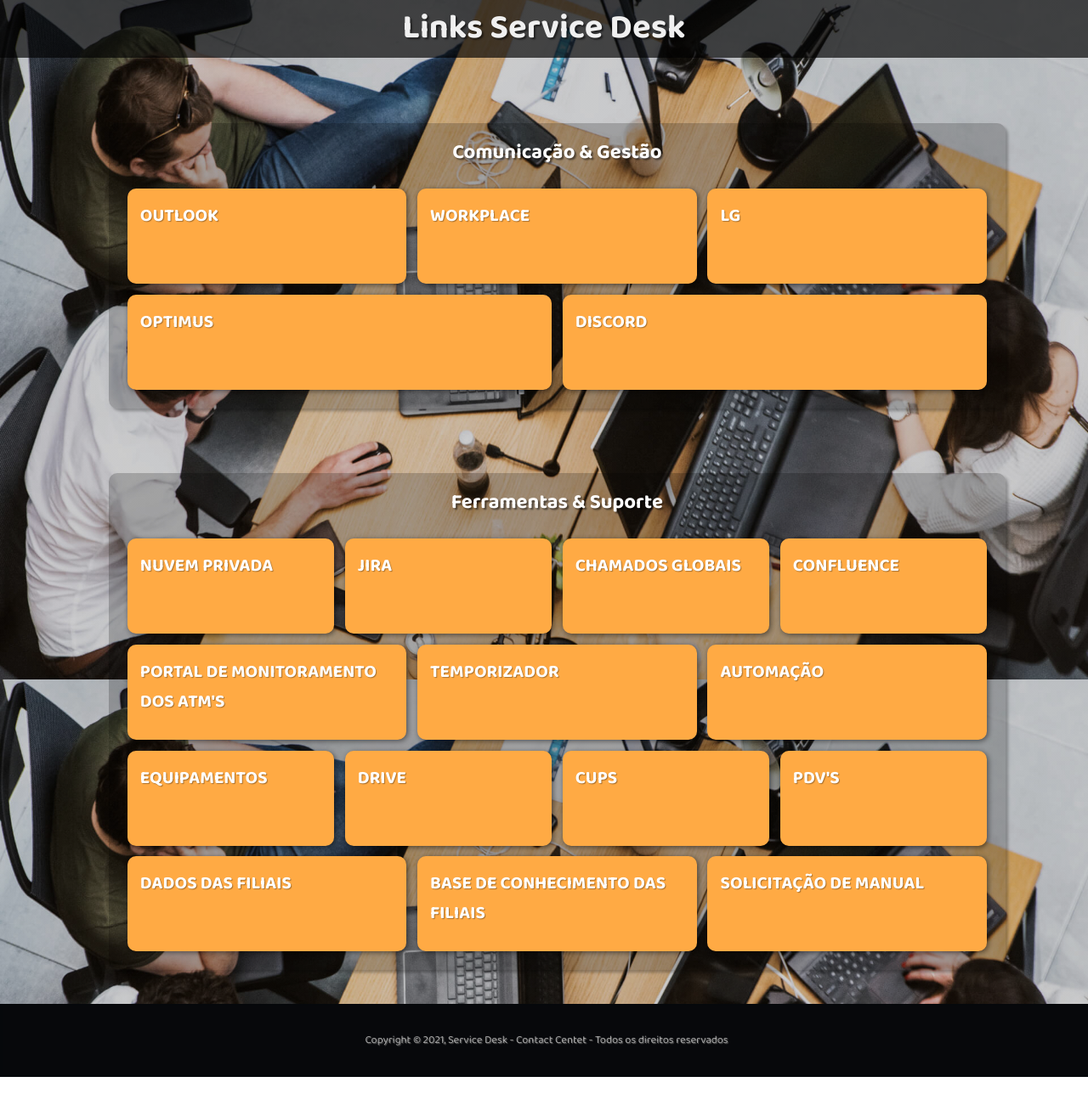
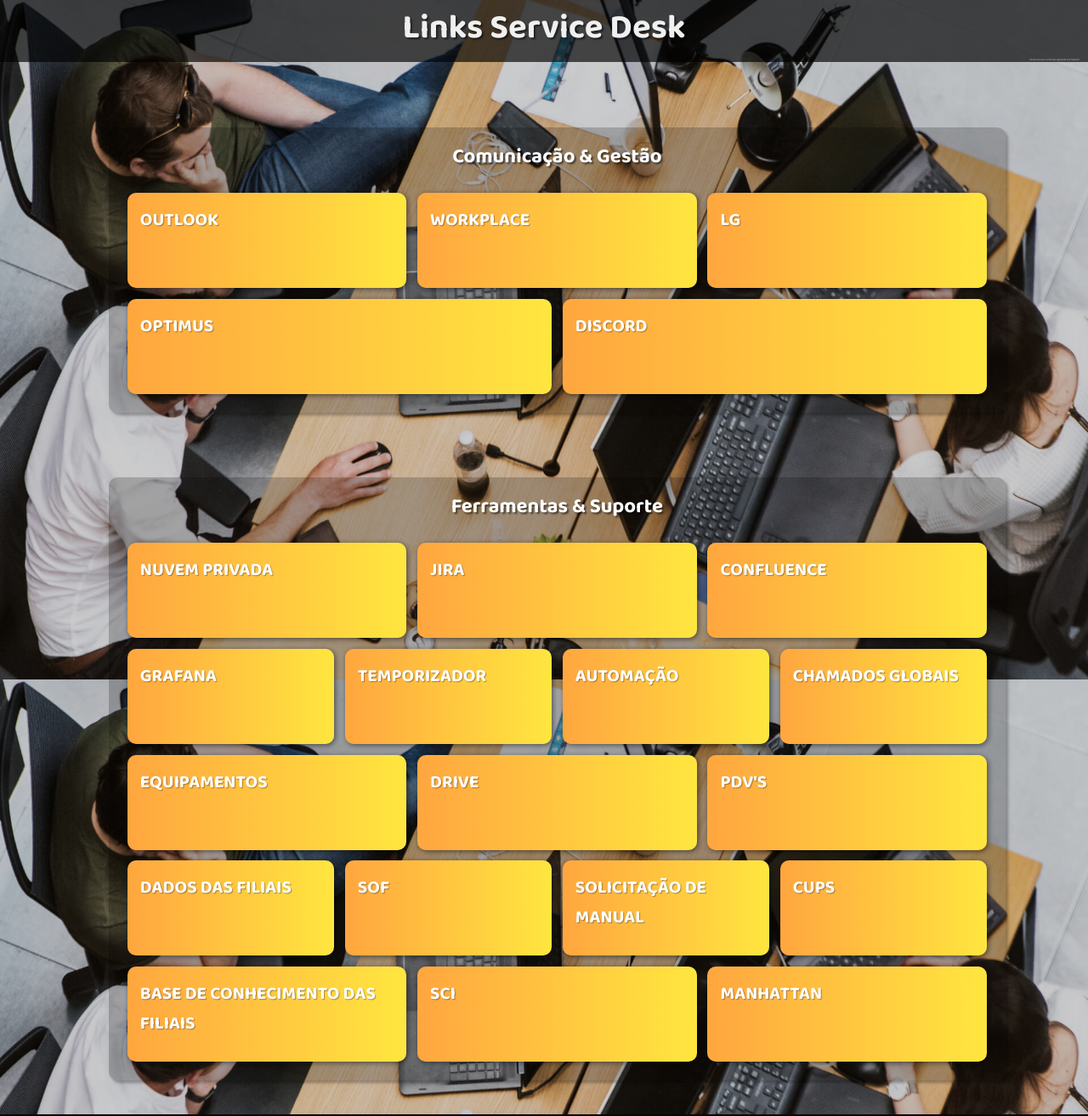
Before and after one commit to Diegooliver2/Site-dos-links, a plain HTML site: page index.html in a window 1280 px wide. Shown: the top 1314 px of the page at 85% size. Before the commit the page ends 1268 px from the top, so only its background shows below. Drawn offline with Linux system fonts and the light colour scheme.

Commit message:
Atualizando

```diff
--- a/index.html
+++ b/index.html
@@ -12,11 +12,12 @@
   </head>
 
   <body>
-    <header>
-      <h1>Links Service Desk</h1>
+    <header id="cabP" onmouseover="inHeader()" onmouseout="outHeader()">
+      <h1 >Links Service Desk</h1>
+      <p>Você é incrivel, continue seguindo em frente!!!</p>
     </header>
 
-    <section class="principal" id="inicio">
+    <section class="principal">
 
       <div class="container">
         <div class="container-links">
@@ -38,24 +39,29 @@
             <div class="card"><a href="https://rvmtprvra.riachuelo.net/SAAS/t/VSPHERE.LOCAL/auth/login?dest=https://rvmtprvra.riachuelo.net/SAAS/t/VSPHERE.LOCAL/auth/oauth2/authorize?response_type%3Dcode%26client_id%3Dcsp-admin-9NRbs9JidA%26state%3Da0229bddd3c64dcaa747dfcec44abd35%26redirect_uri%3Dhttps://rvmtprvra.riachuelo.net/vcac/org/vsphere.local/
               " target="_blank"><p>nuvem privada</p></a></div>
             <div class="card"><a href="https://riachuelo.atlassian.net/servicedesk/customer/portals" target="_blank"><p>jira</p></a></div>
-            <div class="card"><a href="https://riachuelo.atlassian.net/secure/Dashboard.jspa?selectPageId=10115" target="_blank"><p>chamados globais</p></a></div>
             <div class="card"><a href="https://r-confluence.riachuelo.net/display/TS/TIPO+DE+OFERTA+-+RETAGUARDA" target="_blank"><p>confluence</p></a></div>
           </div>
           <div class="sessao-card">
-            <div class="card"><a href="http://automanager.atendimento-ncr.com/metrics/login" target="_blank"><p>Portal de monitoramento dos atm's</p></a></div>
-            <div class="card"><a href="https://diegooliver2.github.io/Temporizador-de-pausa/" target="_blank"><p>Temporizador</p></a></div>
+            <div class="card"><a href="http://automanager.atendimento-ncr.com/metrics/login" target="_blank"><p>grafana</p></a></div>
+            <div class="card"><a href="https://diegooliver2.github.io/Temporizador-de-pausa/" target="_blank"><p>temporizador</p></a></div>
             <div class="card"><a href="http://autcomservicos.riachuelo.net/aut-web/login.xhtml" target="_blank"><p>automação</p></a></div>
+            <div class="card"><a href="https://riachuelo.atlassian.net/secure/Dashboard.jspa?selectPageId=10115" target="_blank"><p>chamados globais</p></a></div>
           </div>
           <div class="sessao-card">
             <div class="card"><a href="http://iww/riarq/geral/inf/imob/imob_04_busca.asp?rbuscaCodigoID=&rbuscaSerie=231x1401022&rbuscaPatente=" target="_blank"><p>equipamentos</p></a></div>
             <div class="card"><a href="https://drive.google.com/drive/folders/1a8_-3UeTfhzUSH5WtUW6A6xwp0UurBIO" target="_blank"><p>drive</p></a></div>
-            <div class="card"><a href="http://rvmtpr0247.riachuelo.net:631/printers/" target="_blank"><p>CUPS</p></a></div>
             <div class="card"><a href="http://rvmtpr0001.riachuelo.net:9111/aut-versaopdv-web/" target="_blank"><p>pdv's</p></a></div>
           </div>
           <div class="sessao-card">
             <div class="card"><a href="http://iww/inf_ger/rel_fil_05_imp.asp" target="_blank"><p>dados das filiais</p></a></div>
+            <div class="card"><a href=" https://rchlp.omni.manh.com/" target="_blank"><p>SOF</p></a></div>
+            <div class="card"><a href="https://lojasriachuelosa-my.sharepoint.com/:x:/r/personal/geziel_lima_riachuelo_com_br/_layouts/15/doc2.aspx?sourcedoc=%7B0F534216-F15B-4414-B3B8-86F7DC1D9363%7D&file=Pasta%20de%20trabalho.xlsx&action=editnew&mobileredirect=true&wdNewAndOpenCt=1615313226998&ct=1615313226998&wdPreviousSession=106be9c5-86e5-48f8-95b9-d00703732ddd&wdOrigin=OFFICECOM-WEB.START.NEW&cid=4f42a22a-0c0b-447a-b5f7-adecec11eee9" target="_blank"><p>solicitação de manual</p></a></div>
+            <div class="card"><a href="http://rvmtpr0247.riachuelo.net:631/printers/" target="_blank"><p>CUPS</p></a></div>
+          </div>
+          <div class="sessao-card">
             <div class="card"><a href="https://riachuelo.workplace.com/work/knowledge/" target="_blank"><p>base de conhecimento das filiais</p></a></div>
-            <div class="card"><a href="https://lojasriachuelosa-my.sharepoint.com/:x:/r/personal/geziel_lima_riachuelo_com_br/_layouts/15/doc2.aspx?sourcedoc=%7B0F534216-F15B-4414-B3B8-86F7DC1D9363%7D&file=Pasta%20de%20trabalho.xlsx&action=editnew&mobileredirect=true&wdNewAndOpenCt=1615313226998&ct=1615313226998&wdPreviousSession=106be9c5-86e5-48f8-95b9-d00703732ddd&wdOrigin=OFFICECOM-WEB.START.NEW&cid=4f42a22a-0c0b-447a-b5f7-adecec11eee9" target="_blank"><p>solicitação de manual</p></a></div>
+            <div class="card"><a href=" https://rchlp-sci.omni.manh.com/bi/ " target="_blank"><p>SCI</p></a></div>
+            <div class="card"><a href="http://comercial.riachuelo.net/portal/" target="_blank"><p>Manhattan</p></a></div>
           </div>
         </div>
       </div>
@@ -64,6 +70,19 @@
     <footer>
       <p>Copyright &copy; 2021, Service Desk - Contact Centet - Todos os direitos reservados</p>
     </footer>
+
+    <script>
+      let cabP = document.querySelector('#cabP')
+      let p = cabP.children[1]
+
+      function inHeader(){
+        p.style.opacity = 1
+      }
+
+      function outHeader(){
+        p.style.opacity = 0
+      }
+    </script>
   </body>
 
 </html>
--- a/style.css
+++ b/style.css
@@ -7,11 +7,9 @@
   font-family: "baloo da 2";
 }
 
-::-webkit-scrollbar-track {
-  background-color: #fff;
-}
 ::-webkit-scrollbar {
-  width: 10px;
+  width: 8px;
+  background-color: #000c;
 }
 
 ::-webkit-scrollbar-button{
@@ -19,7 +17,7 @@
 }
 
 ::-webkit-scrollbar-thumb {
-  background: #888;
+  background: linear-gradient(to bottom, rgba(255,166,63,1) 0%, rgba(255,230,63,1) 100%);
 }
 
 body{
@@ -41,8 +39,16 @@ header h1{
   font-size: 2.5rem;
   color: #f0f0f0;
   text-shadow: 2px 2px 2px #0008;
+  opacity: 1;
+  animation: moveTitle 1.5s forwards;
+}
+
+header p{
+  color: #ccc;
+  font-size: 3px;
+  text-align: end;
+  margin-right: 10px;
   opacity: 0;
-  animation: moveTitle 1.5s forwards;
 }
 
 .principal{
@@ -91,7 +97,7 @@ header h1{
   display: flex;
   width: 100%;
   height: 100%;
-  background-color: #fa4;
+  background: linear-gradient(90deg, rgba(255,166,63,1) 0%, rgba(255,230,63,1) 100%);
   border-radius: 10px;
   box-shadow: 0.1rem 0.1rem 0.4rem rgba(0,0,0, .5);
   font-weight: 700;
@@ -106,13 +112,9 @@ header h1{
 }
 
 .card a:hover{
-  background-color: #e93;
-  transition: 0.25s;
   font-size: 22px;
-  border-top: #e93 solid 3px;
-  border-left: #e93 solid 3px;
-  border-bottom: #e93 solid 3px;
-  border-right: #e93 solid 3px;
+  padding: .2rem;
+  transition: all 0.5s;
 }
 
 footer{
@@ -124,7 +126,7 @@ footer{
   width: 100%;
   text-align: center;
   bottom: 0;
-  border: 3px solid #07080baa;
+  border: 3px solid #07080b66;
 }
 
 footer p{
```
